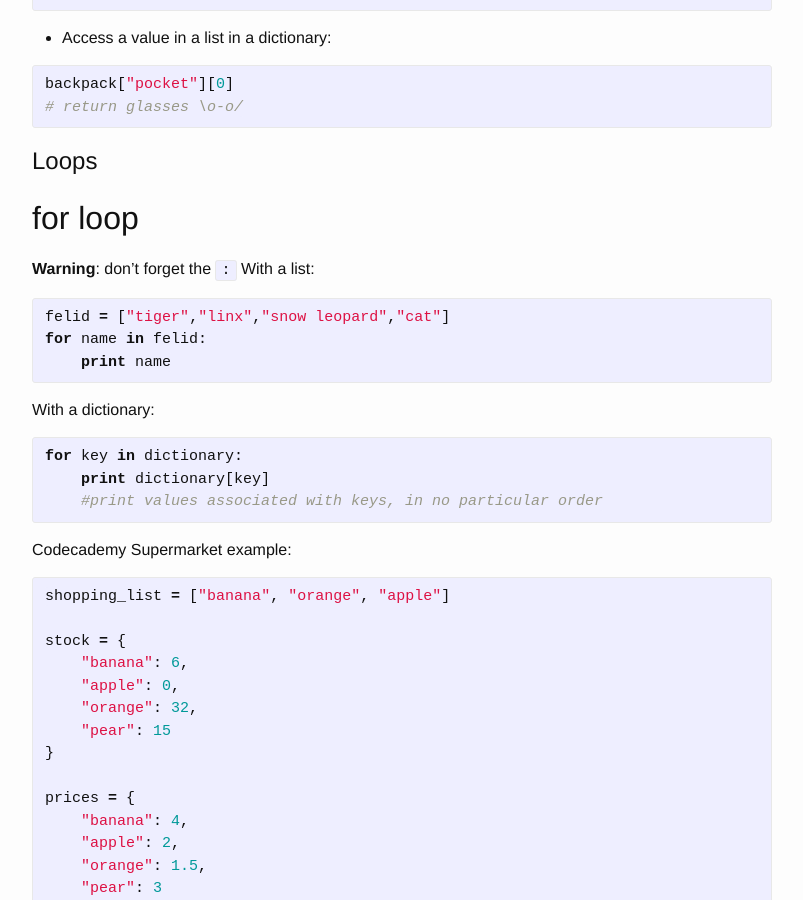
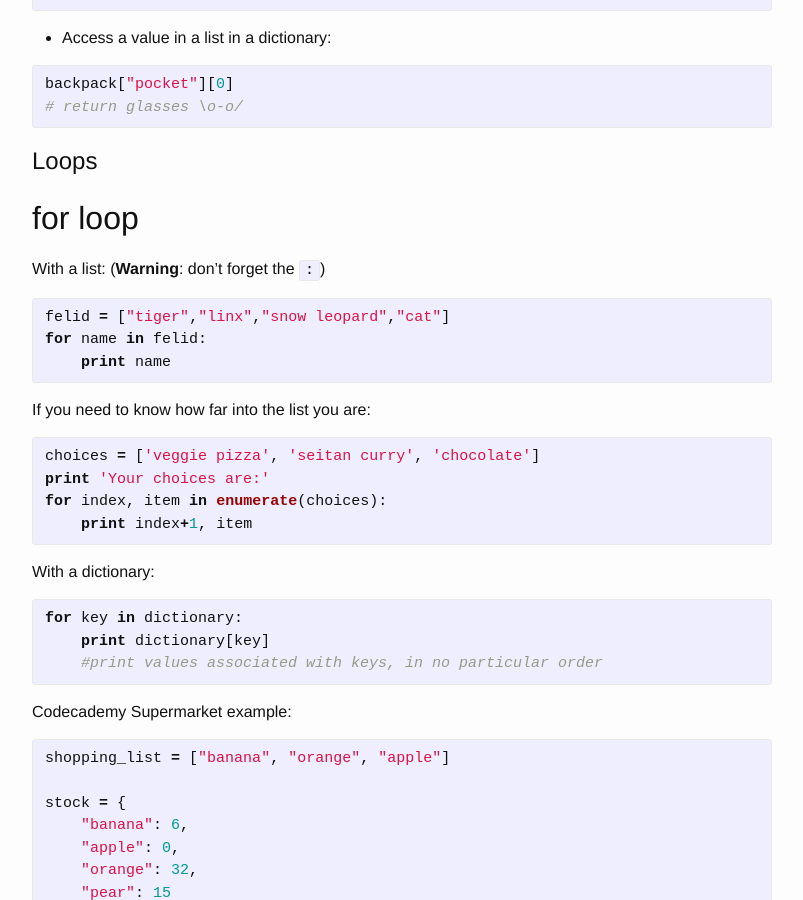
Before and after one commit to seiteta/seiteta.github.io_old, a Jekyll site: the page built from _posts/2014-11-23-python-reference.md, in a window 1280 px wide and 900 px high, scrolled down 1680 px. Shown: the whole window, without its empty margins (238-1041 px from the left). Built offline with Jekyll 4.4.1, drawn with Linux system fonts in a browser that asks for light colours.

Commit message:
Update 2014-11-23-python-reference.md

```diff
--- a/_posts/2014-11-23-python-reference.md
+++ b/_posts/2014-11-23-python-reference.md
@@ -87,12 +87,19 @@ backpack["pocket"][0]
 #Loops
 
 ##for loop
-**Warning**: don't forget the `:`
-With a list:
+With a list: (**Warning**: don't forget the `:`)
 {% highlight python %}
 felid = ["tiger","linx","snow leopard","cat"]
 for name in felid:
     print name
+{% endhighlight %}
+
+If you need to know how far into the list you are:
+{% highlight python %}
+choices = ['veggie pizza', 'seitan curry', 'chocolate']
+print 'Your choices are:'
+for index, item in enumerate(choices):
+    print index+1, item
 {% endhighlight %}
 
 With a dictionary:
```
